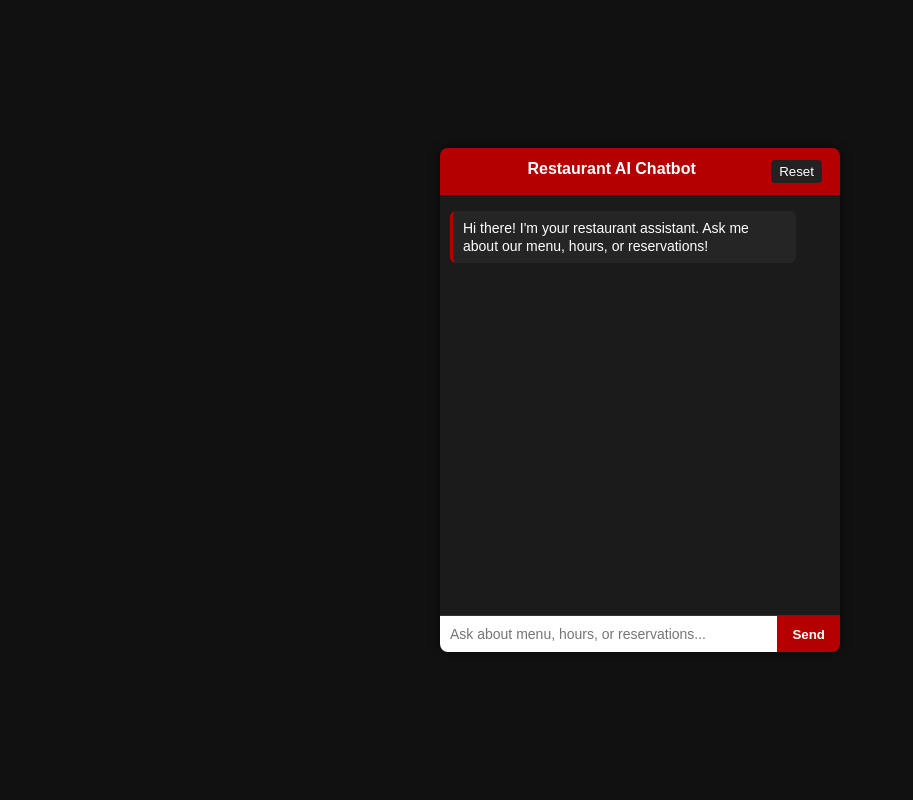
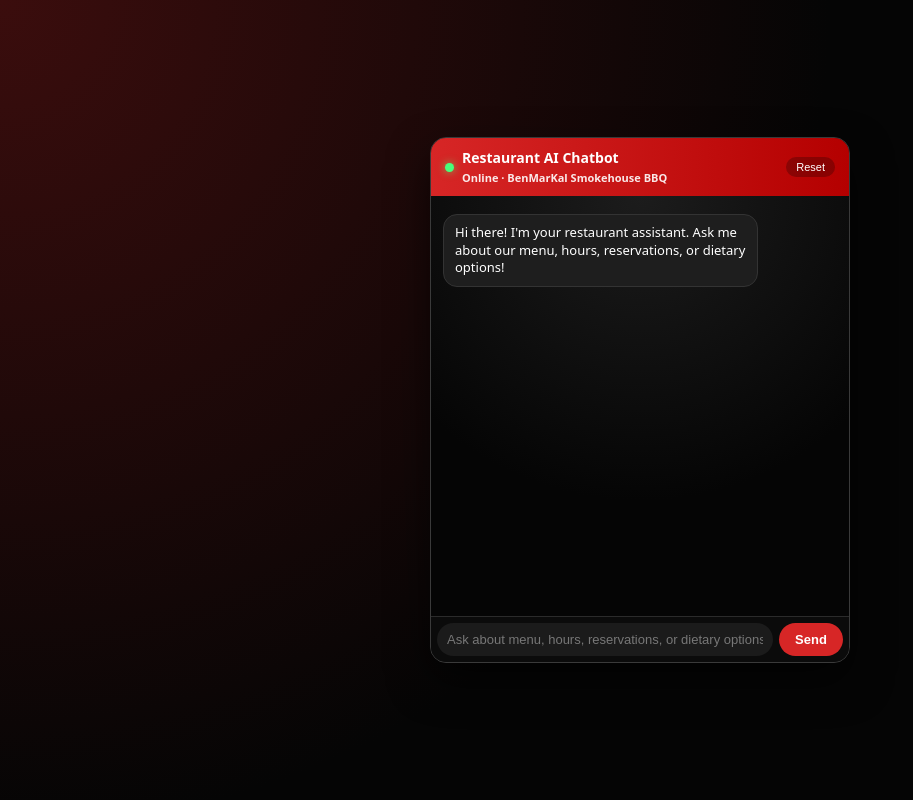
Before and after one commit to benmarkal/restaurant-chatbot, a Flask app: page / in a window 1280 px wide. Shown: the whole page, without its empty margins (0-913 px from the left). Run offline with Flask 3, Linux system fonts and the light colour scheme.

Commit message:
Improve chatbot UI with typing indicator and better layout

```diff
--- a/templates/index.html
+++ b/templates/index.html
@@ -1,151 +1,400 @@
 <!DOCTYPE html>
-<html>
+<html lang="en">
 <head>
-  <meta charset="UTF-8">
-  <title>Restaurant Chatbot Demo</title>
+  <meta charset="UTF-8" />
+  <title>Restaurant AI Chatbot Demo</title>
+  <meta name="viewport" content="width=device-width, initial-scale=1" />
+
   <style>
+    * {
+      box-sizing: border-box;
+    }
+
     body {
-      font-family: Arial, sans-serif;
+      margin: 0;
+      min-height: 100vh;
+      display: flex;
+      align-items: center;
+      justify-content: center;
+      font-family: system-ui, -apple-system, BlinkMacSystemFont, "Segoe UI",
+        Roboto, Helvetica, Arial, sans-serif;
+      background: radial-gradient(circle at top left, #3b0d0d, #050505 55%);
+      color: #fff;
+    }
+
+    #chat-shell {
+      width: 420px;
+      max-width: 95vw;
       background: #111;
-      color: #fff;
-      display: flex;
-      justify-content: center;
-      align-items: center;
-      height: 100vh;
-      margin: 0;
-    }
-    #chat-container {
-      width: 400px;
-      max-width: 95vw;
-      background: #1b1b1b;
-      border-radius: 8px;
-      box-shadow: 0 0 10px rgba(0,0,0,0.6);
+      border-radius: 16px;
+      box-shadow: 0 18px 40px rgba(0, 0, 0, 0.6);
       display: flex;
       flex-direction: column;
       overflow: hidden;
+      border: 1px solid #3a3a3a;
     }
+
+    /* Header */
+
     #chat-header {
-      background: #b40000;
-      padding: 12px;
-      text-align: center;
-      font-weight: bold;
-    }
-    #chat-window {
-      padding: 10px;
-      height: 400px;
-      overflow-y: auto;
+      display: flex;
+      align-items: center;
+      justify-content: space-between;
+      padding: 10px 14px;
+      background: linear-gradient(90deg, #d72626, #b40000);
+      color: #fff;
+      font-weight: 600;
       font-size: 14px;
     }
+
+    #chat-title {
+      display: flex;
+      align-items: center;
+      gap: 8px;
+    }
+
+    .status-dot {
+      width: 9px;
+      height: 9px;
+      border-radius: 999px;
+      background: #48ff7b;
+      box-shadow: 0 0 8px rgba(72, 255, 123, 0.7);
+    }
+
+    #chat-status {
+      font-size: 11px;
+      opacity: 0.9;
+    }
+
+    #chat-reset {
+      border: none;
+      background: rgba(0, 0, 0, 0.25);
+      color: #fff;
+      padding: 4px 10px;
+      border-radius: 999px;
+      font-size: 11px;
+      cursor: pointer;
+      transition: background 0.15s ease, transform 0.1s ease;
+    }
+
+    #chat-reset:hover {
+      background: rgba(0, 0, 0, 0.4);
+      transform: translateY(-1px);
+    }
+
+    /* Chat area */
+
+    #chat-window {
+      padding: 12px;
+      height: 420px;
+      overflow-y: auto;
+      background: radial-gradient(circle at top, #1c1c1c, #050505 65%);
+    }
+
+    .msg-row {
+      display: flex;
+      margin: 6px 0;
+    }
+
     .msg {
-      margin: 6px 0;
-      padding: 8px 10px;
-      border-radius: 6px;
-      max-width: 85%;
-      line-height: 1.3;
+      padding: 9px 11px;
+      border-radius: 14px;
+      font-size: 13px;
+      line-height: 1.35;
+      max-width: 80%;
+      word-wrap: break-word;
     }
-    .user {
-      background: #333;
-      align-self: flex-end;
-    }
-    .bot {
-      background: #252525;
-      border-left: 3px solid #b40000;
+
+    .msg.bot {
+      background: #1e1e1e;
+      border: 1px solid #333;
       align-self: flex-start;
     }
+
+    .msg.user {
+      background: #d72626;
+      border: 1px solid #f25b5b;
+      align-self: flex-end;
+      margin-left: auto;
+    }
+
+    .msg-meta {
+      font-size: 10px;
+      opacity: 0.6;
+      margin-top: 2px;
+    }
+
+    .msg-row.user-row {
+      justify-content: flex-end;
+    }
+
+    .msg-row.bot-row {
+      justify-content: flex-start;
+    }
+
+    /* Typing indicator */
+
+    #typing-indicator {
+      display: none;
+      align-items: center;
+      gap: 6px;
+      margin: 6px 0 4px;
+    }
+
+    #typing-indicator .dot {
+      width: 6px;
+      height: 6px;
+      border-radius: 999px;
+      background: #999;
+      animation: bounce 1s infinite ease-in-out;
+    }
+
+    #typing-indicator .dot:nth-child(2) {
+      animation-delay: 0.15s;
+    }
+
+    #typing-indicator .dot:nth-child(3) {
+      animation-delay: 0.3s;
+    }
+
+    @keyframes bounce {
+      0%, 80%, 100% {
+        transform: translateY(0);
+        opacity: 0.3;
+      }
+      40% {
+        transform: translateY(-4px);
+        opacity: 1;
+      }
+    }
+
+    /* Input area */
+
     #chat-input-area {
       display: flex;
-      border-top: 1px solid #333;
+      align-items: center;
+      border-top: 1px solid #2b2b2b;
+      background: #0b0b0b;
+      padding: 6px;
+      gap: 6px;
     }
+
     #chat-input {
       flex: 1;
       border: none;
-      padding: 10px;
-      font-size: 14px;
+      padding: 9px 10px;
+      font-size: 13px;
+      border-radius: 999px;
       outline: none;
+      background: #1b1b1b;
+      color: #f5f5f5;
     }
+
+    #chat-input::placeholder {
+      color: #777;
+    }
+
     #chat-send {
-      background: #b40000;
       border: none;
-      color: white;
-      padding: 0 15px;
+      border-radius: 999px;
+      padding: 9px 16px;
+      font-size: 13px;
+      font-weight: 600;
+      background: #d72626;
+      color: #fff;
       cursor: pointer;
-      font-weight: bold;
+      min-width: 64px;
+      transition: background 0.15s ease, transform 0.1s ease, opacity 0.1s ease;
     }
-    #chat-send:hover {
-      background: #d40000;
+
+    #chat-send:hover:not(:disabled) {
+      background: #f03535;
+      transform: translateY(-1px);
+    }
+
+    #chat-send:disabled {
+      opacity: 0.6;
+      cursor: default;
+      transform: none;
+    }
+
+    /* Small screen tweaks */
+    @media (max-width: 480px) {
+      #chat-shell {
+        width: 100%;
+        height: 100vh;
+        max-width: 100%;
+        border-radius: 0;
+      }
+      #chat-window {
+        height: calc(100vh - 110px);
+      }
+    }
+
+    /* Error bar */
+
+    #chat-error {
+      display: none;
+      background: #8b1010;
+      color: #ffefef;
+      font-size: 11px;
+      padding: 5px 10px;
+      text-align: center;
     }
   </style>
 </head>
 <body>
-  <div id="chat-container">
+  <div id="chat-shell">
     <div id="chat-header">
-    Restaurant AI Chatbot
-  <button id="chat-reset" style="
-    float:right;
-    background:#222;
-    color:#fff;
-    border:none;
-    padding:4px 8px;
-    margin-right:6px;
-    border-radius:4px;
-    cursor:pointer;
-  ">Reset</button>
-</div>
+      <div id="chat-title">
+        <div class="status-dot"></div>
+        <div>
+          Restaurant AI Chatbot<br />
+          <span id="chat-status">Online · BenMarKal Smokehouse BBQ</span>
+        </div>
+      </div>
+      <button id="chat-reset">Reset</button>
+    </div>
 
-    <div id="chat-window"></div>
+    <div id="chat-error"></div>
+
+    <div id="chat-window">
+      <!-- Messages will be injected here -->
+    </div>
+
     <div id="chat-input-area">
-      <input id="chat-input" type="text"
-             placeholder="Ask about menu, hours, or reservations..." />
+      <input
+        id="chat-input"
+        type="text"
+        placeholder="Ask about menu, hours, reservations, or dietary options..."
+      />
       <button id="chat-send">Send</button>
     </div>
   </div>
 
   <script>
-    const chatWindow = document.getElementById('chat-window');
-    const chatInput = document.getElementById('chat-input');
-    const chatSend = document.getElementById('chat-send');
+    const chatWindow = document.getElementById("chat-window");
+    const chatInput = document.getElementById("chat-input");
+    const chatSend = document.getElementById("chat-send");
+    const chatReset = document.getElementById("chat-reset");
+    const chatError = document.getElementById("chat-error");
+
+    // Typing indicator element
+    const typingRow = document.createElement("div");
+    typingRow.id = "typing-indicator";
+    typingRow.className = "msg-row bot-row";
+    typingRow.innerHTML = `
+      <div class="msg bot">
+        <span style="font-size:11px; opacity:0.8;">Thinking</span>
+        <div style="margin-top:5px; display:flex; gap:4px;">
+          <div class="dot"></div>
+          <div class="dot"></div>
+          <div class="dot"></div>
+        </div>
+      </div>
+    `;
+
+    function scrollToBottom() {
+      chatWindow.scrollTop = chatWindow.scrollHeight;
+    }
 
     function addMessage(text, sender) {
-      const div = document.createElement('div');
-      div.className = 'msg ' + sender;
-      div.textContent = text;
-      chatWindow.appendChild(div);
-      chatWindow.scrollTop = chatWindow.scrollHeight;
+      const row = document.createElement("div");
+      row.className = "msg-row " + (sender === "user" ? "user-row" : "bot-row");
+
+      const bubble = document.createElement("div");
+      bubble.className = "msg " + sender;
+      bubble.textContent = text;
+
+      row.appendChild(bubble);
+      chatWindow.appendChild(row);
+      scrollToBottom();
+    }
+
+    function showError(message) {
+      chatError.textContent = message;
+      chatError.style.display = "block";
+      setTimeout(() => {
+        chatError.style.display = "none";
+      }, 4000);
+    }
+
+    function showTyping() {
+      chatWindow.appendChild(typingRow);
+      typingRow.style.display = "flex";
+      scrollToBottom();
+    }
+
+    function hideTyping() {
+      typingRow.style.display = "none";
     }
 
     async function sendMessage() {
       const text = chatInput.value.trim();
-      if (!text) return;
-      addMessage(text, 'user');
-      chatInput.value = '';
+      if (!text || chatSend.disabled) return;
+
+      chatError.style.display = "none";
+
+      addMessage(text, "user");
+      chatInput.value = "";
+      chatInput.focus();
+
+      // lock UI while we wait
+      chatSend.disabled = true;
+      chatInput.disabled = true;
+      showTyping();
 
       try {
-        const res = await fetch('/chat', {
-          method: 'POST',
-          headers: {'Content-Type': 'application/json'},
-          body: JSON.stringify({ message: text })
+        const res = await fetch("/chat", {
+          method: "POST",
+          headers: { "Content-Type": "application/json" },
+          body: JSON.stringify({ message: text }),
         });
+
+        if (!res.ok) {
+          throw new Error("Server returned " + res.status);
+        }
+
         const data = await res.json();
-        addMessage(data.reply, 'bot');
+        hideTyping();
+        addMessage(data.reply, "bot");
       } catch (err) {
-        addMessage('Error connecting to server.', 'bot');
+        hideTyping();
+        showError(
+          "There was a problem contacting the chatbot. Please try again in a moment."
+        );
+        console.error(err);
+      } finally {
+        chatSend.disabled = false;
+        chatInput.disabled = false;
+        chatInput.focus();
       }
     }
 
-    chatSend.addEventListener('click', sendMessage);
-    chatInput.addEventListener('keydown', (e) => {
-      if (e.key === 'Enter') sendMessage();
+    // Reset chat
+    function resetChat() {
+      chatWindow.innerHTML = "";
+      chatWindow.appendChild(typingRow); // re-attach so we can show later
+      typingRow.style.display = "none";
+      addMessage(
+        "Hi there! I'm your restaurant assistant. Ask me about our menu, hours, reservations, or dietary options!",
+        "bot"
+      );
+      scrollToBottom();
+    }
+
+    // Event listeners
+    chatSend.addEventListener("click", sendMessage);
+    chatInput.addEventListener("keydown", (e) => {
+      if (e.key === "Enter") {
+        e.preventDefault();
+        sendMessage();
+      }
     });
+    chatReset.addEventListener("click", resetChat);
 
-    // Initial greeting
-    addMessage("Hi there! I'm your restaurant assistant. Ask me about our menu, hours, or reservations!", "bot");
-
-    // RESET CHAT FUNCTION
-    document.getElementById('chat-reset').addEventListener('click', function() {
-    chatWindow.innerHTML = "";  // Clear everything
-    addMessage("Hi there! I'm your restaurant assistant. Ask me about our menu, hours, or reservations!", "bot");
-    });
-
+    // Initial greeting on load
+    resetChat();
   </script>
 </body>
 </html>
```
